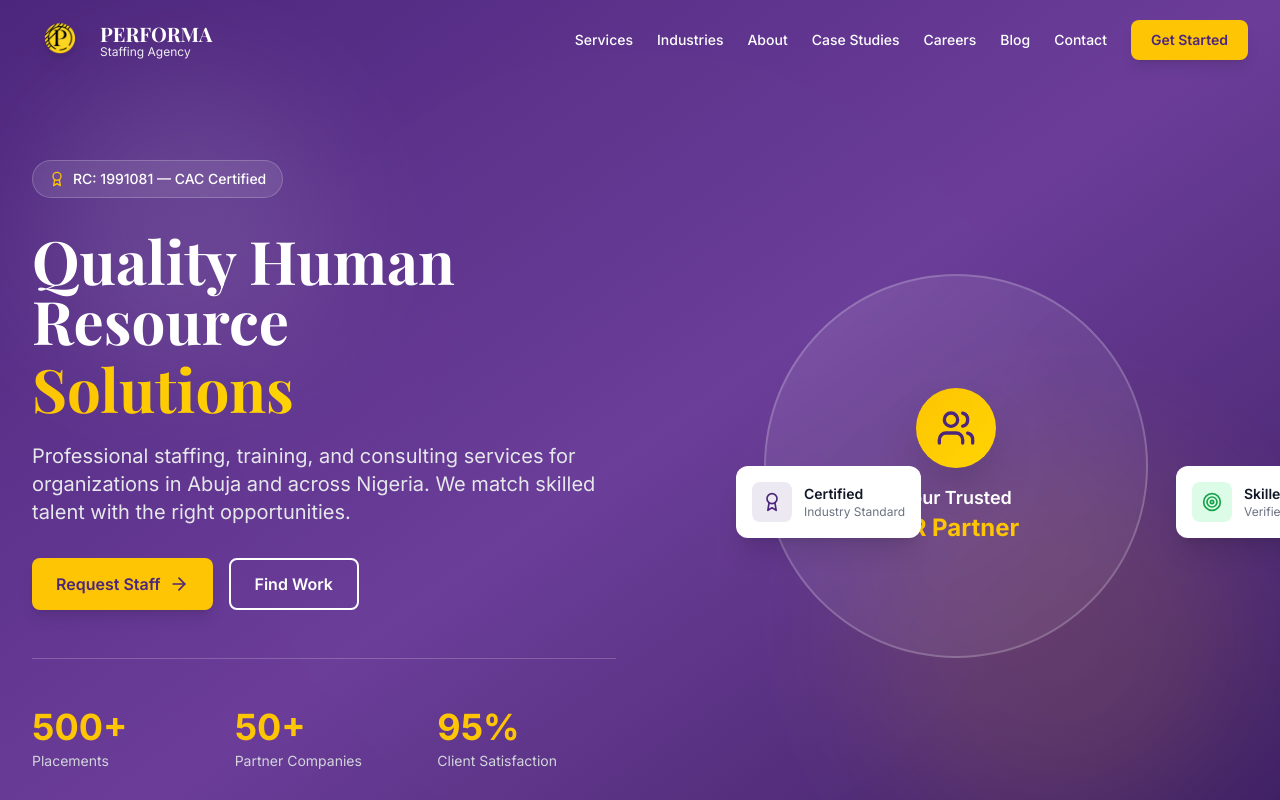
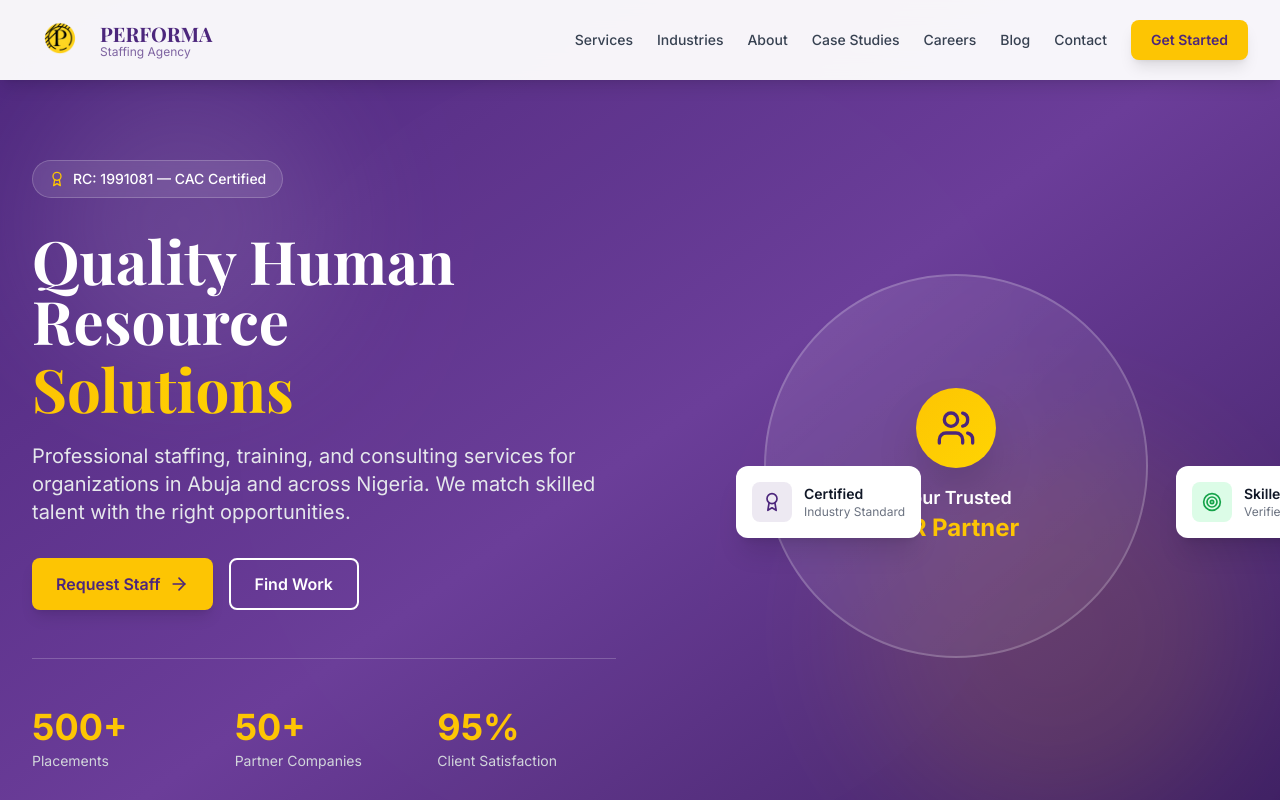
Before and after one commit to VictorOmoha/PerformaStaffing, a React (Vite) app: page / in a window 1280 px wide. Shown: the top 800 px of the page. Built offline with nearby package versions, Linux system fonts and the light colour scheme.

Commit message:
Fix navbar visibility on all pages - Always show white background navbar with purple text - Remove scroll-based color changing logic - Ensure menu items are visible on all pages - Consistent navbar appearance across entire site

```diff
--- a/src/components/Navbar.tsx
+++ b/src/components/Navbar.tsx
@@ -1,18 +1,9 @@
-import React, { useState, useEffect } from 'react'
+import React, { useState } from 'react'
 import { Link } from 'react-router-dom'
 import { Menu, X } from 'lucide-react'
 
 const Navbar: React.FC = () => {
   const [isOpen, setIsOpen] = useState(false)
-  const [isScrolled, setIsScrolled] = useState(false)
-
-  useEffect(() => {
-    const handleScroll = () => {
-      setIsScrolled(window.scrollY > 20)
-    }
-    window.addEventListener('scroll', handleScroll)
-    return () => window.removeEventListener('scroll', handleScroll)
-  }, [])
 
   const navLinks = [
     { name: 'Services', href: '/services' },
@@ -25,13 +16,7 @@
   ]
 
   return (
-    <nav
-      className={`fixed top-0 left-0 right-0 z-50 transition-all duration-300 ${
-        isScrolled
-          ? 'bg-white/95 backdrop-blur-md shadow-lg'
-          : 'bg-transparent'
-      }`}
-    >
+    <nav className="fixed top-0 left-0 right-0 z-50 bg-white/95 backdrop-blur-md shadow-lg transition-all duration-300">
       <div className="max-w-7xl mx-auto px-4 sm:px-6 lg:px-8">
         <div className="flex items-center justify-between h-20">
           {/* Logo */}
@@ -39,19 +24,13 @@
             <img
               src="/logo.png"
               alt="Performa Staffing Agency"
-              className={`h-14 w-auto transition-all ${
-                isScrolled ? '' : 'drop-shadow-lg'
-              }`}
+              className="h-14 w-auto"
             />
             <div className="hidden sm:block">
-              <h1 className={`text-xl font-bold font-display transition-colors ${
-                isScrolled ? 'text-performa-purple' : 'text-white'
-              }`}>
+              <h1 className="text-xl font-bold font-display text-performa-purple">
                 PERFORMA
               </h1>
-              <p className={`text-xs -mt-1 transition-colors ${
-                isScrolled ? 'text-performa-purple/70' : 'text-white/90'
-              }`}>
+              <p className="text-xs -mt-1 text-performa-purple/70">
                 Staffing Agency
               </p>
             </div>
@@ -63,9 +42,7 @@
               <Link
                 key={link.name}
                 to={link.href}
-                className={`text-sm font-medium transition-colors hover:text-performa-gold ${
-                  isScrolled ? 'text-gray-700' : 'text-white'
-                }`}
+                className="text-sm font-medium text-gray-700 hover:text-performa-purple transition-colors"
               >
                 {link.name}
               </Link>
@@ -81,9 +58,7 @@
           {/* Mobile Menu Button */}
           <button
             onClick={() => setIsOpen(!isOpen)}
-            className={`md:hidden p-2 rounded-lg ${
-              isScrolled ? 'text-performa-purple' : 'text-white'
-            }`}
+            className="md:hidden p-2 rounded-lg text-performa-purple"
           >
             {isOpen ? <X className="w-6 h-6" /> : <Menu className="w-6 h-6" />}
           </button>
```
